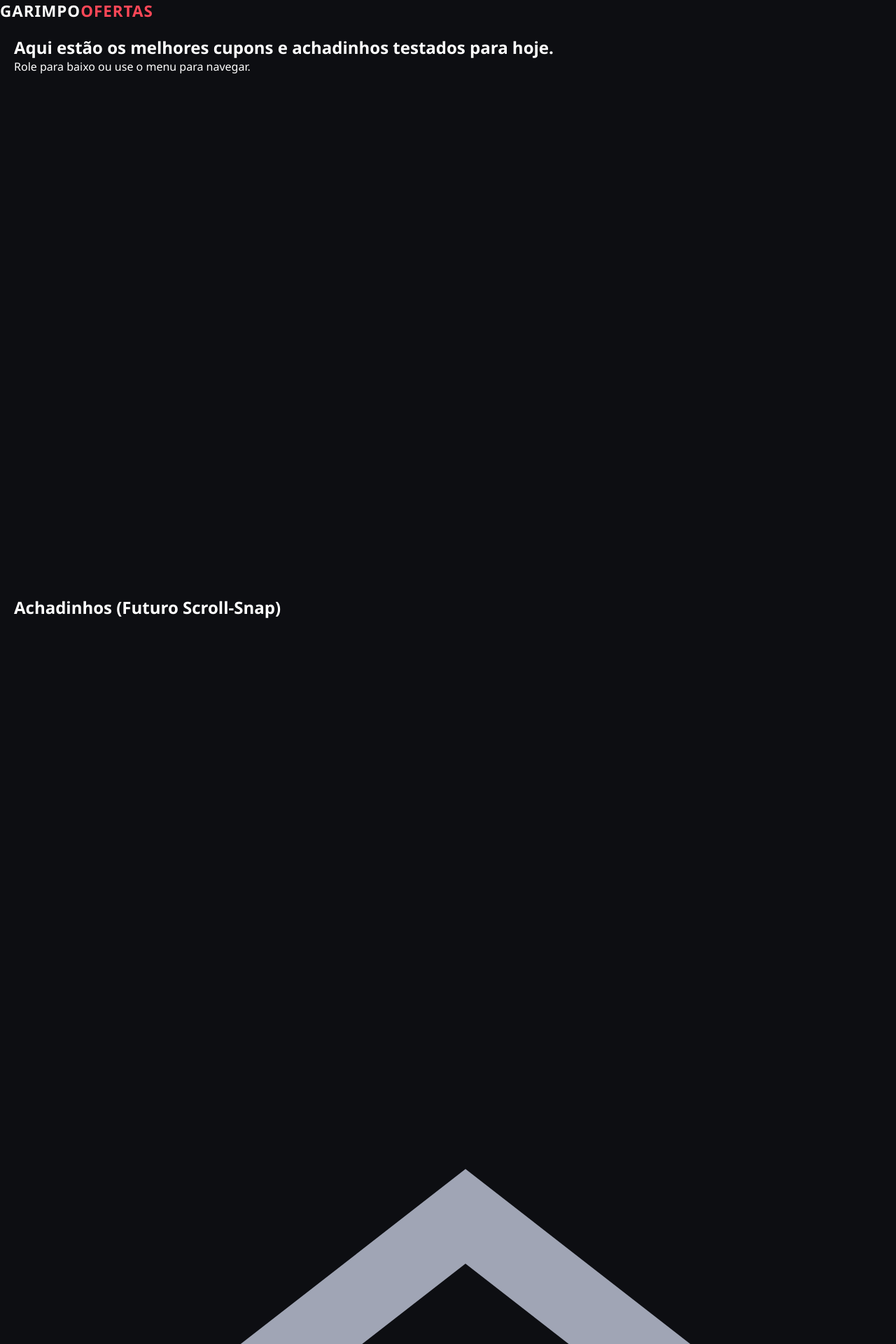
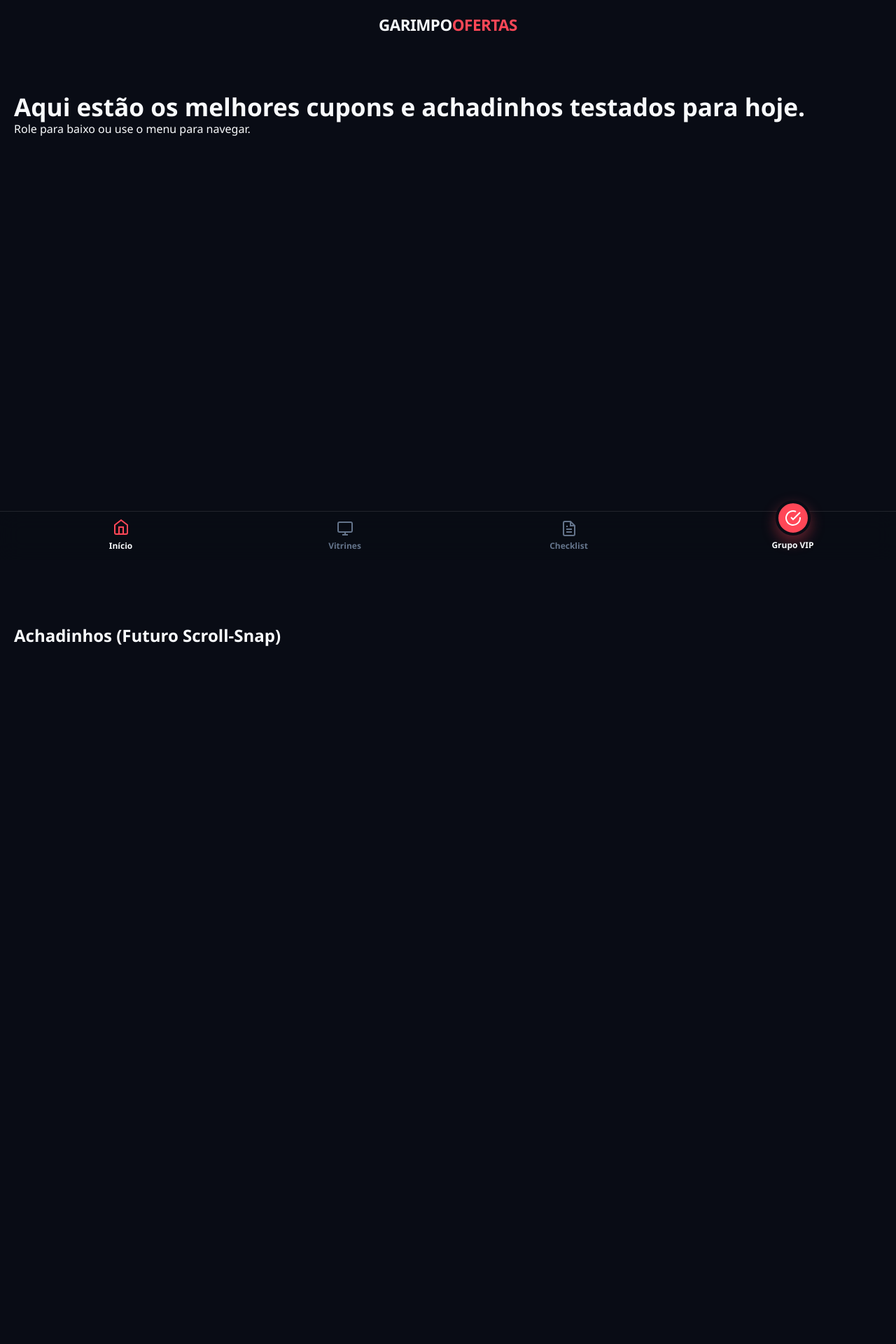
Before and after one commit to mersia-dev/LR, a Flask app: page / in a window 1280 px wide. Shown: the top 1920 px of the page at 70% size. After the commit the page ends 923 px from the top, so only its background shows below. Run offline with Flask 3, Linux system fonts and the light colour scheme.

Commit message:
Update style.css

```diff
--- a/static/css/style.css
+++ b/static/css/style.css
@@ -4,6 +4,125 @@
 .navbar { display: flex; justify-content: space-between; align-items: center; padding: 20px 8%; background: rgba(13, 14, 18, 0.85); backdrop-filter: blur(10px); position: fixed; width: 100%; top: 0; z-index: 100; border-bottom: 1px solid rgba(255,255,255,0.05); }
 .logo { font-size: 1.4rem; font-weight: 800; letter-spacing: 1px; }
 .logo span { color: #ff4757; }
+/* Variáveis Globais de Alta Performance */
+:root {
+    --bg-dark: #090c15;
+    --text-light: #f8fafc;
+    --brand-red: #ff4757;
+    --brand-red-glow: rgba(255, 71, 87, 0.4);
+    --glass-bg: rgba(9, 12, 21, 0.75);
+    --nav-height: 70px;
+}
+
+* {
+    margin: 0;
+    padding: 0;
+    box-sizing: border-box;
+    -webkit-tap-highlight-color: transparent; /* Remove aquele quadrado azul ao clicar no celular */
+}
+
+body.mobile-optimized {
+    background-color: var(--bg-dark);
+    color: var(--text-light);
+    font-family: -apple-system, BlinkMacSystemFont, "Segoe UI", Roboto, Helvetica, Arial, sans-serif;
+    /* Adiciona padding no fundo igual ao tamanho do menu para o último conteúdo não sumir */
+    padding-bottom: calc(var(--nav-height) + env(safe-area-inset-bottom) + 20px);
+}
+
+/* Ocultar barra de rolagem para um visual limpo de App */
+::-webkit-scrollbar { display: none; }
+
+/* Título otimizado para Voz (VSO) */
+.vso-title {
+    font-size: 2.2rem;
+    font-weight: 800;
+    line-height: 1.2;
+    margin-top: 40px;
+}
+
+.top-header {
+    padding: 20px;
+    text-align: center;
+}
+.logo { font-size: 1.4rem; font-weight: 900; letter-spacing: -0.5px; }
+.logo span { color: var(--brand-red); }
+
+/* =========================================
+   BOTTOM NAVIGATION BAR (Thumb-Zone)
+   ========================================= */
+.bottom-nav {
+    position: fixed;
+    bottom: 0;
+    left: 0;
+    width: 100%;
+    height: calc(var(--nav-height) + env(safe-area-inset-bottom));
+    background: var(--glass-bg);
+    backdrop-filter: blur(15px); /* Efeito de vidro nativo e performático */
+    -webkit-backdrop-filter: blur(15px);
+    border-top: 1px solid rgba(255, 255, 255, 0.1);
+    display: flex;
+    justify-content: space-around;
+    align-items: center;
+    padding-bottom: env(safe-area-inset-bottom); /* Área segura do iPhone */
+    z-index: 9999;
+}
+
+.nav-item {
+    display: flex;
+    flex-direction: column;
+    align-items: center;
+    justify-content: center;
+    text-decoration: none;
+    color: #64748b;
+    flex: 1;
+    transition: color 0.2s ease;
+}
+
+.nav-item svg {
+    width: 24px;
+    height: 24px;
+    margin-bottom: 4px;
+    transition: transform 0.2s ease;
+}
+
+.nav-item span {
+    font-size: 0.75rem;
+    font-weight: 600;
+}
+
+/* Estado Ativo do Menu */
+.nav-item.active {
+    color: var(--text-light);
+}
+.nav-item.active svg {
+    transform: translateY(-2px);
+    stroke: var(--brand-red);
+}
+
+/* Botão Flutuante do Grupo VIP no Menu */
+.vip-action {
+    position: relative;
+    top: -15px; /* Sobe o botão quebrando o limite da barra */
+    color: var(--text-light);
+}
+
+.vip-icon-wrapper {
+    background: var(--brand-red);
+    width: 50px;
+    height: 50px;
+    border-radius: 50%;
+    display: flex;
+    align-items: center;
+    justify-content: center;
+    box-shadow: 0 8px 20px var(--brand-red-glow);
+    margin-bottom: 5px;
+    border: 4px solid var(--bg-dark);
+}
+
+.vip-icon-wrapper svg {
+    margin: 0;
+    color: white;
+}
 nav a { color: #a0a5b5; text-decoration: none; margin-left: 25px; font-weight: 600; transition: color 0.3s; }
 nav a:hover { color: #ffffff; }
 nav .btn-nav { background: #ff4757; color: #fff; padding: 8px 18px; border-radius: 20px; }
```
